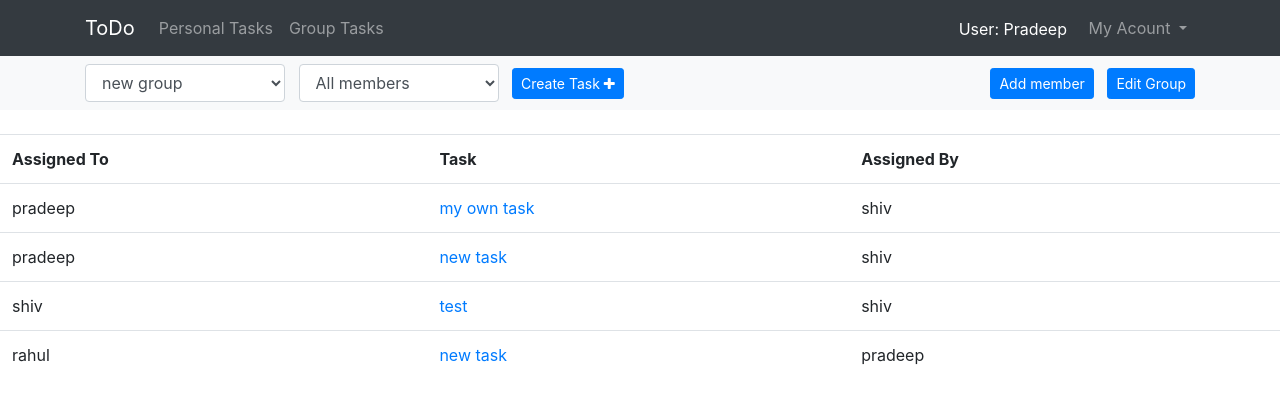
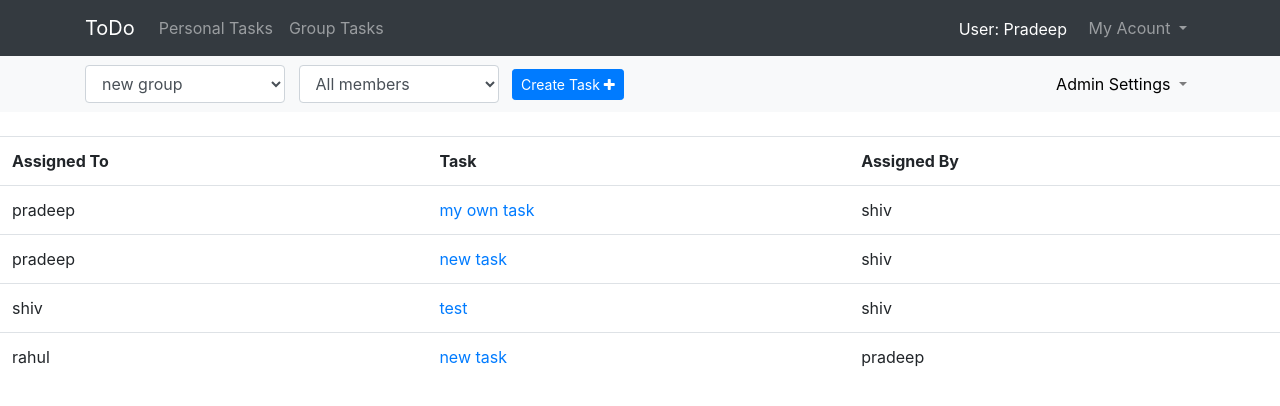
Before and after one commit to pradeep05062000/ToDo, a Django app: page /group/ in a window 1280 px wide. Shown: the top 406 px of the page. Run offline with Django 3.2, Linux system fonts and the light colour scheme; a user stored in the database is signed in; data comes from the database, SQL or seed files in the repository; both versions use the stored data as it was after the commit; some libraries are stand-ins or nearby versions.

Commit message:
group Admin user added

```diff
--- a/ToDo/template/todoapp/group.html
+++ b/ToDo/template/todoapp/group.html
@@ -38,17 +38,22 @@
 				        </li>
             </ul>
             <ul class="navbar-nav ml-auto">
-            	<li class="nav-item">
+                <li class="nav-item dropdown">
                   {% if verifyUserFlag %}
+                    <a class="nav-link dropdown-toggle" href="#" id="navbarDropdown" role="button" data-toggle="dropdown" >
+                          <span style="color: black;">Admin Settings</span>
+                    </a>
+                    <div class="dropdown-menu" aria-labelledby="navbarDropdown">
                       {%if grpid%}
-            		<a href=" " class="btn btn-primary btn-sm" data-toggle="modal" data-target="#addmembermodalform">Add member</a>
+                        <a href=" " class="dropdown-item" data-toggle="modal" data-target="#addmembermodalform" >Add member</a>
                       {% endif %}
+                    <div class="dropdown-divider"></div>
+                          <a class="dropdown-item" href="/createGroup">Edit Group</a>
+                    <div class="dropdown-divider"></div>
+                        <a class="dropdown-item" href="/groupAdmin">Add Admin</a>
+                    </div>
                   {% endif %}
-            	</li>&nbsp&nbsp&nbsp
-            	<li class="nav-item">
-            		{% if verifyUserFlag %}
-            		<a href="/createGroup" class="btn btn-primary btn-sm" >Edit Group</a>
-            		{% endif %}
+                </li>
             </ul>
         </div>
         </div>
--- a/ToDo/todoapp/supporting_python.py
+++ b/ToDo/todoapp/supporting_python.py
@@ -203,5 +203,5 @@ def verifyGroupAdmin(user):
         if data.adminUser == user:
             return True
 
-        else:
-            return False
+
+    return False
--- a/ToDo/todoapp/urls.py
+++ b/ToDo/todoapp/urls.py
@@ -12,6 +12,7 @@ urlpatterns = [
     path('createGroup/',v1.createGroupview),
     path('deleteGroups/',v1.deleteGroupsView),
     path('createtask/',v1.createtaskview),
+    path('groupAdmin/',v1.addAdminView),
     re_path(r'^group/(?P<grpid>[\w\s]+)/$',v1.groupview),
     re_path(r'^group/(?P<grpid>[\w\s]+)/(?P<member>[\w\s]+)/$',v1.groupview),
     re_path(r'^mylist/(?P<mylist_choice>[\w-]+)/$',v1.mylist_view),
--- a/ToDo/todoapp/views.py
+++ b/ToDo/todoapp/views.py
@@ -2,7 +2,7 @@ from django.shortcuts import render,redirect
 from todoapp.forms import SignUpForm,ResetPasswordForm
 from django.contrib.auth.decorators import login_required
 from django.http import HttpResponseRedirect
-from todoapp.models import ToDoModel,SummaryModel,GroupModel,TaskAssignModel,GroupTaskActivityModel
+from todoapp.models import ToDoModel,SummaryModel,GroupModel,TaskAssignModel,GroupTaskActivityModel,GroupAdminsModel
 from django.contrib.auth.models import User
 from django.contrib import messages
 from datetime import datetime,time
@@ -371,6 +371,46 @@ def addMemberview(request,grpid=None,member=None):
             {'listAllMemberTaskFlag':listAllMemberTaskFlag,'selectedGroups':selectedGroups,'current_user':request.user,'verifyUserFlag':verifyUserFlag,
             'grpid':grpid ,'grpdata_member':grpdata_member,'data':mylist_data,'listAllMemberTask':listAllMemberTask})
 
+###################################################################################################################################
+def addAdminView(request):
+    userExistFlag,userNotExistFlag = False,True
+
+    if request.method == 'POST':
+        grpAdmins = GroupAdminsModel.objects.all()
+        for x in request.POST:                              #   This logic is used to select and delete the multipul objects
+            if x.isnumeric():                               #
+                GroupAdminsModel.objects.get(id=x).delete()
+
+        allUserObject = User.objects.all()
+
+        for x in allUserObject:
+            if str(x.username) == request.POST.get('admin'):
+                userObject = User.objects.get(username=x.username)
+                userNotExistFlag = False
+                break;
+
+        for x in grpAdmins:
+            if x.adminUser == request.POST.get('admin'):
+                userExistFlag = True
+                messages.info(request, 'Username already exists')
+                break;
+
+
+        if userNotExistFlag == False and userExistFlag == False:
+            adminObject = GroupAdminsModel()
+            adminObject.adminUser_id = userObject
+            adminObject.adminUser = request.POST.get('admin')
+            adminObject.save()
+
+
+    grpAdmins = GroupAdminsModel.objects.all()
+    mylist_data=ToDoModel.objects.filter(user=request.user,status='todo',flagTask='no')
+    task_flag_update(request.user)
+
+    return render(request,'todoapp/groupAdmin.html',{'grpAdmins':grpAdmins,'current_user':request.user,'data':mylist_data})
+
+
+
 ######################This function is used to assign tasks to members######################################################
 @login_required
 def createtaskview(request,grpid=None):
```
Also changed, not shown: ToDo/db.sqlite3. Lines whose indentation alone changed are shown as unchanged.
